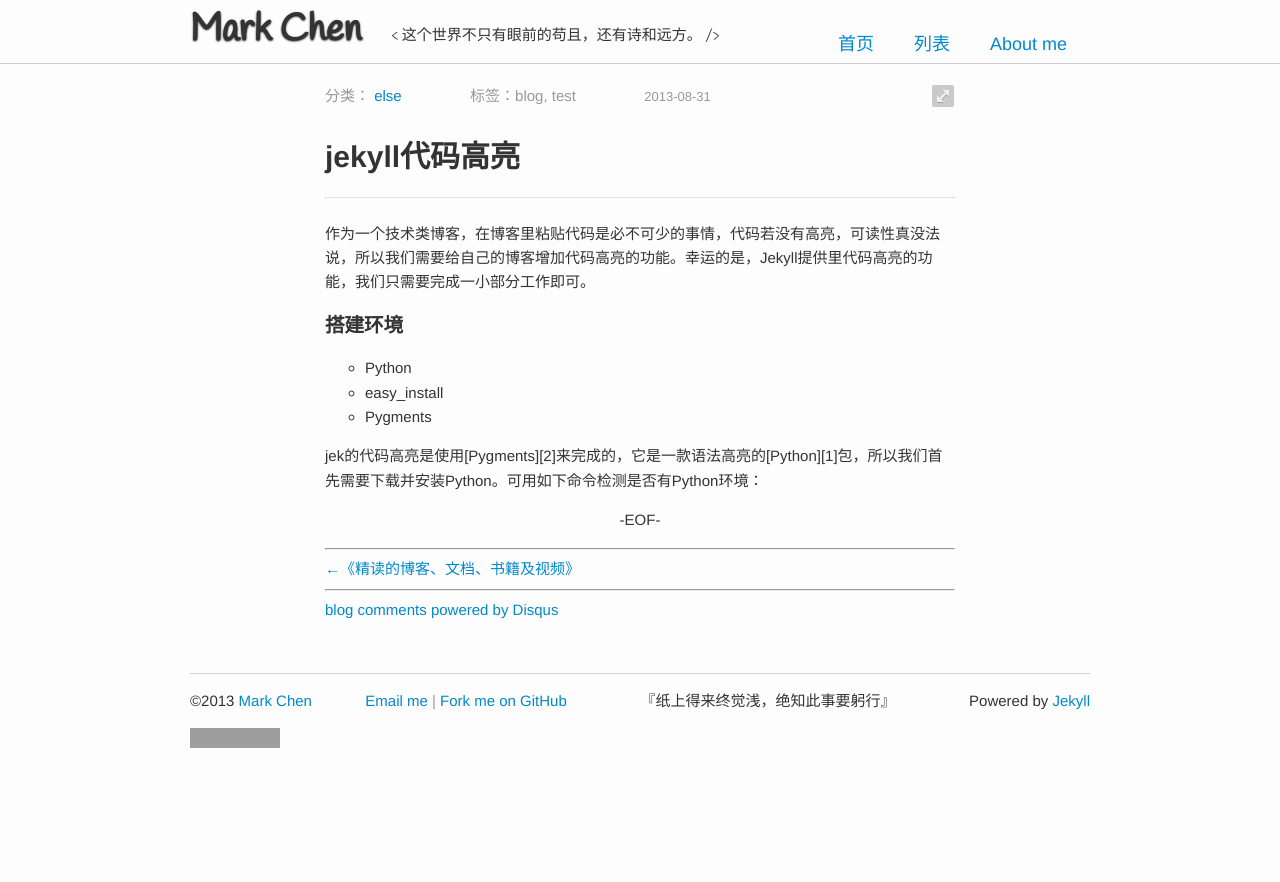
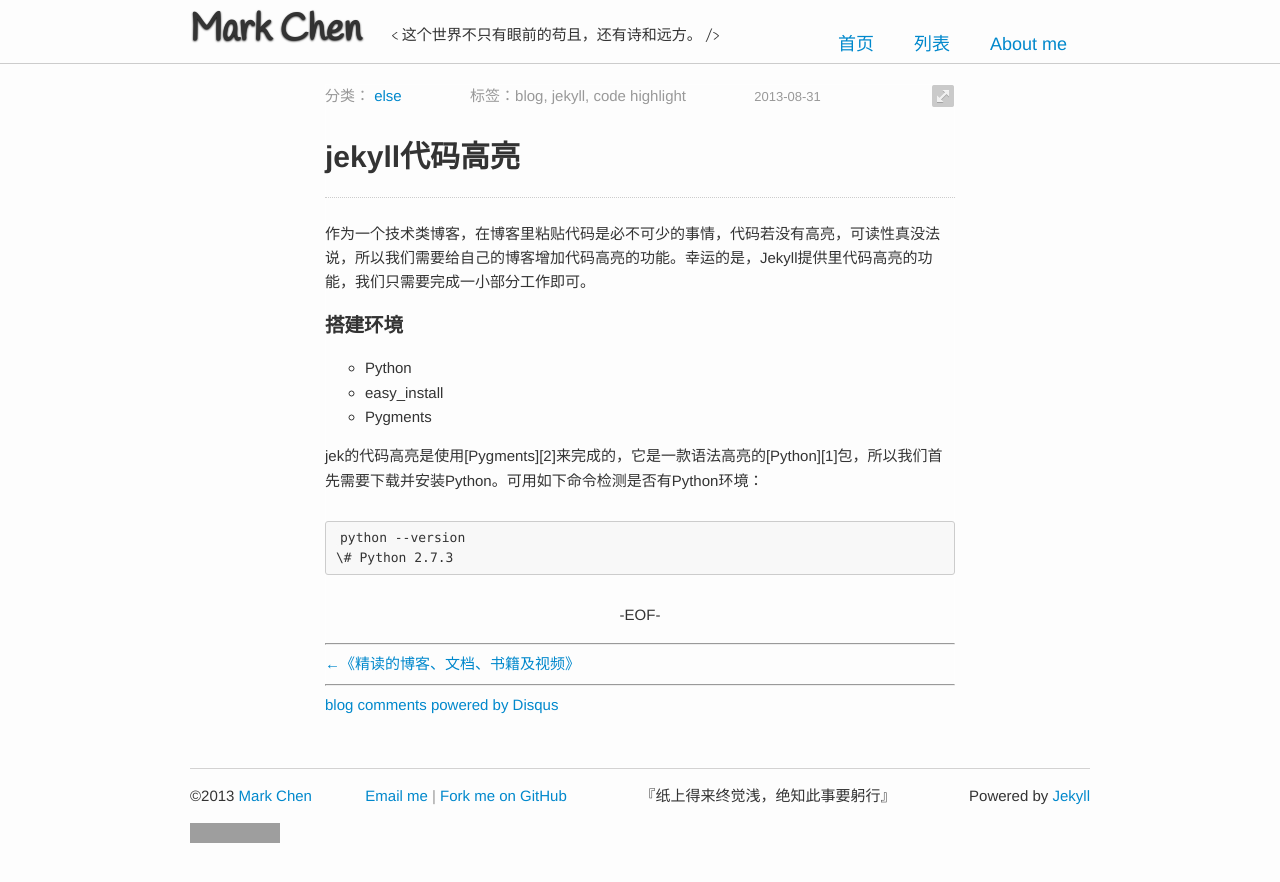
Before and after one commit to zhenchentl/zhenchentl.github.com, a Jekyll site: the page built from _posts/2013-08-31-jekyll-code-highlight.md, in a window 1280 px wide. Shown: the top 882 px of the page. Built offline with Jekyll 4.4.1, drawn with Linux system fonts in a browser that asks for light colours; Markdown is read by kramdown in place of the engine named in the settings; comment, search, counter and statistics services are not loaded; grey boxes are pictures that could not be loaded.

Commit message:
delete something for test6

```diff
--- a/_posts/2013-08-31-jekyll-code-highlight.md
+++ b/_posts/2013-08-31-jekyll-code-highlight.md
@@ -6,7 +6,8 @@ categories:
 - else
 tags:
 - blog
-- test
+- jekyll
+- code highlight
 ---
 
 {{ page.title }}
@@ -18,3 +19,6 @@ tags:
 - Pygments
 
 jek的代码高亮是使用[Pygments][2]来完成的，它是一款语法高亮的[Python][1]包，所以我们首先需要下载并安装Python。可用如下命令检测是否有Python环境：
+
+	python --version
+	\# Python 2.7.3
```
